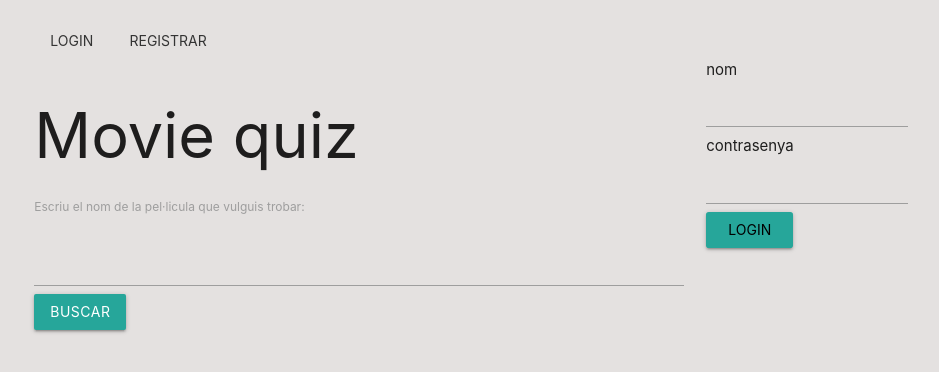
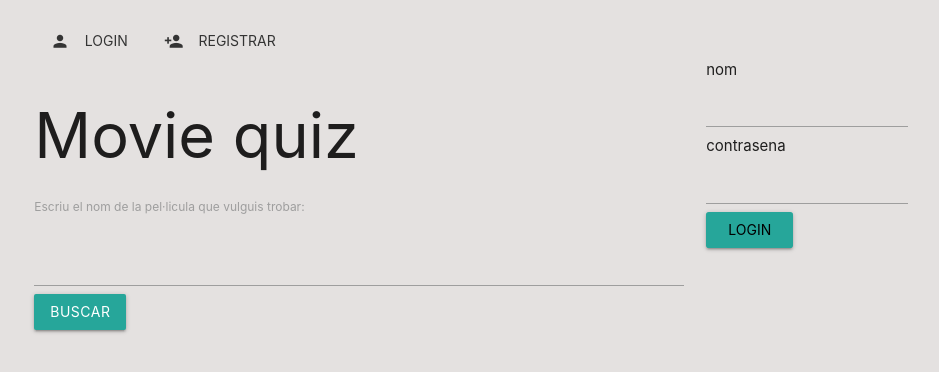
Before and after one commit to inspedralbes/moviequiz-grup-6, a PHP site: page /mvc/MvcMovieQuiz6/index.php in a window 1280 px wide. Shown: the top 372 px of the page, without its empty margins (169-1108 px from the left). Run offline with PHP 8.4, Linux system fonts and the light colour scheme.

Commit message:
registro funcionando

```diff
--- a/index.js
+++ b/index.js
@@ -14,7 +14,7 @@ document.getElementById("btnSearch").addEventListener("click", function(){
                             <img src="${datos.Poster}" class="style_img z-depth-5">
                             <span class="card-title">${datos.Title}</span>
 
-                            <a id="btn-modal" class="btn-floating halfway-fab  waves-effect waves-light blue  modal-trigger" href="#modal${i}"><i class="material-icons">+</i></a>
+                            <a id="btn-modal" class="btn-floating halfway-fab  waves-effect waves-light blue  modal-trigger" href="#modal${i}"><i class="material-icons">add</i></a>
                         </div>
                     </div>
                     <div id="modal${i}" class="modal bottom-sheet">
@@ -24,7 +24,8 @@ document.getElementById("btnSearch").addEventListener("click", function(){
                             <div>
                                 <label>
                                     <input type="checkbox" id="fav" name="fav"/>
-                                    <span>Marcar com favorit <3</span>
+                                    <i class="material-icons">favorite</i>
+                                    <span>Marcar com favorit</span>
                                 </label>
                             </div>
                             <div id="formValue">
--- a/mvc/MvcMovieQuiz6/persones/controller.php
+++ b/mvc/MvcMovieQuiz6/persones/controller.php
@@ -69,14 +69,21 @@ class controller {
 
     if($_POST) {
 
-      if(array_key_exists("id",$_POST))
+      if(array_key_exists("id",$_POST)){
         $user_data['id'] = $_POST['id'];
+      }
 
-      if(array_key_exists("nom",$_POST))
+      if(array_key_exists("nom",$_POST)){
         $user_data['nom'] = $_POST['nom'];
+      }
 
-      if(array_key_exists("contrasena",$_POST))
+      if(array_key_exists("contrasena",$_POST)){
         $user_data['contrasena'] = $_POST['contrasena'];
+      }
+
+      if(array_key_exists("email",$_POST)){
+      $user_data['email'] = $_POST['email'];
+      }
     }
 
     return $user_data;
--- a/mvc/MvcMovieQuiz6/persones/model.php
+++ b/mvc/MvcMovieQuiz6/persones/model.php
@@ -8,6 +8,7 @@ class usuari extends DBAbstractModel {
   private $id;
   private $nom;
   private $contrasena;
+  private $email;
  // private $puntuacio;
 
   public $message;
@@ -18,7 +19,7 @@ class usuari extends DBAbstractModel {
 
   function __toString() {
     echo "entro string <br>";
-    return "(" . $this->id . ", " . $this->nom . ", " . $this->contrasena  . ")";
+    return "(" . $this->id . ", " . $this->nom . ", " . $this->contrasena  . ", " . $this->email .")";
   }
 
   function __destruct() {
@@ -46,7 +47,7 @@ class usuari extends DBAbstractModel {
 
   public function select($nom="") {
 
-      $this->query = "SELECT id, nom, contrasena
+      $this->query = "SELECT id, nom, contrasena, email
                     FROM usuari
                     WHERE nom='$nom'";
       $this->get_results_from_query();
@@ -65,17 +66,20 @@ class usuari extends DBAbstractModel {
   public function insert($user_data = array()) {
 
     if (array_key_exists("nom", $user_data)) {
-      $this->select($user_data["nom"]);
-      if ($user_data["nom"]!= $this->nom) {
-        foreach ($user_data as $field => $value)
-          $$field = $value;
-        $this->query="INSERT INTO usuari( nom, contrasena)
-          VALUES ( '$nom', '$contrasena')";
+
+
+      $nom = $user_data["nom"];
+      $contrasena = $user_data["contrasena"];
+      //$passHash = password_hash($contrasena, PASSWORD_BCRYPT);
+      $email = $user_data["email"];
+
+        $this->query="INSERT INTO usuari(nom, contrasena, email)
+          VALUES ('$nom', '$contrasena', '$email')";
         $this->execute_single_query();
         $this->message = "Usuari inserit amb èxit";
-      } else $this->message = "Usuari ja existent";
-    } else $this->message = "Usuari no inserit";
+
   }
+}
 
   public function update ($userData = array()) {
 
--- a/mvc/MvcMovieQuiz6/persones/view.php
+++ b/mvc/MvcMovieQuiz6/persones/view.php
@@ -13,8 +13,8 @@ class view {
     'capçalera' => array ('view1' => array('nom','contrasena'),
                          'view2' => array('nom','contrasena'),
                          'view_login' => array('id','nom','contrasena')),
-    'form' => array ('form_login' => array('nom', 'contrasenya'),
-                     'form_register' => array('nom','contrasenya')),
+    'form' => array ('form_login' => array('nom', 'contrasena'),
+                     'form_register' => array('nom','contrasena', 'email')),
     'action' => array('form_login' => 'index.php?action=view_login',
                      'form_register' => 'index.php?action=view_register'),
     'butaction' => array('form_login' => 'logearse',
--- a/mvc/MvcMovieQuiz6/site_media/html/form_template.html
+++ b/mvc/MvcMovieQuiz6/site_media/html/form_template.html
@@ -9,6 +9,7 @@
 	<link rel="stylesheet" href="../../../../style.css">
 	<script src="https://cdnjs.cloudflare.com/ajax/libs/materialize/1.0.0/js/materialize.min.js"></script>
 	<link rel="stylesheet" href="https://cdnjs.cloudflare.com/ajax/libs/materialize/1.0.0/css/materialize.min.css">
+	<link href="https://fonts.googleapis.com/icon?family=Material+Icons" rel="stylesheet">
 </head>
 <body>
 	<div class="container">
@@ -17,8 +18,8 @@
 			<div id="menu" class="col s12">
 				<!--<a href="./index.php?action=view1"> Vista 1 </a>
 				<a href="./index.php?action=view2"> Vista 2 </a>-->
-				<a href="./index.php?action=form_login"><button id="btn-login"  class="btn-popup waves-effect waves-teal btn-flat">Login</button></a>
-				<a href="./index.php?action=form_register"><button id="btn-registrar"  class="btn-popup waves-effect waves-teal btn-flat">Registrar</button></a>
+				<a href="./index.php?action=form_login"><button id="btn-login" class="btn-popup waves-effect waves-teal btn-flat"><i class="material-icons left">person</i>Login</button></a>
+				<a href="./index.php?action=form_register"><button id="btn-registrar" class="btn-popup waves-effect waves-teal btn-flat">Registrar<i class="material-icons left">person_add</i></button></a>
 			</div>
 			<div id="divSearch" class="col s9">
 				<h1>Movie quiz</h1>
```
